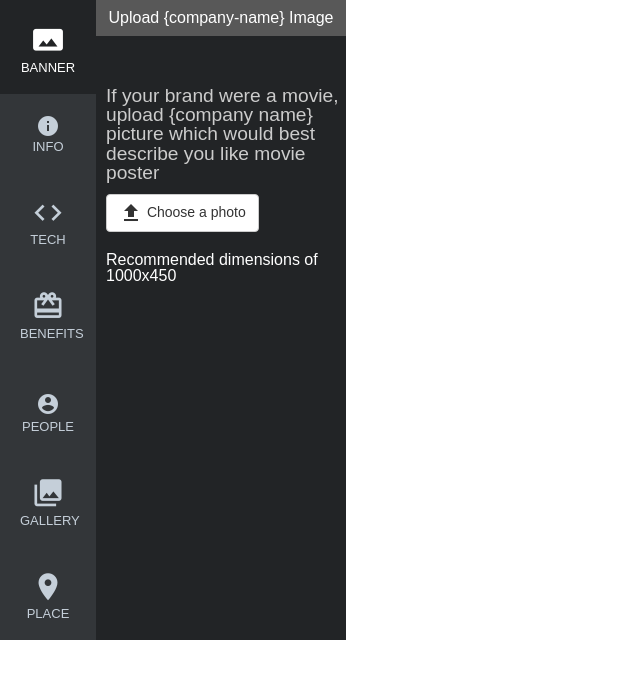
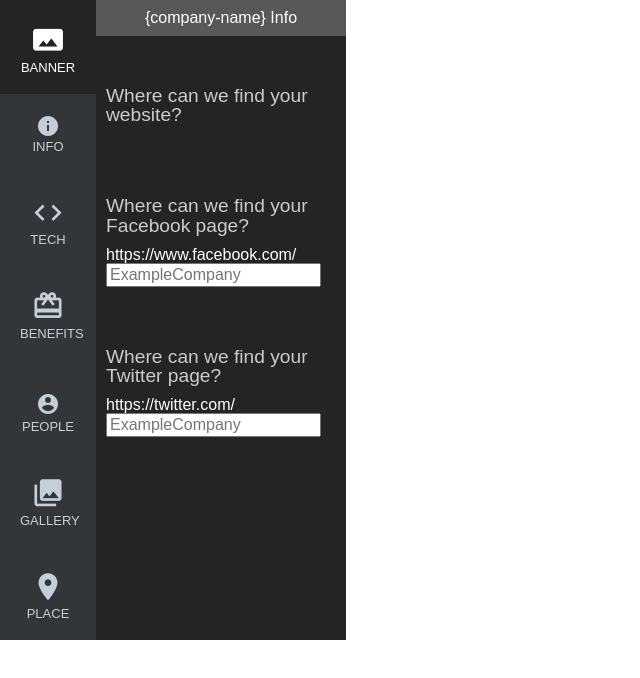
Before and after one commit to anilkk/stackoverflowcareerusabilityreport, a plain HTML site: page index.html in a window 1280 px wide. Shown: the whole page, without its empty margins (0-640 px from the left). Drawn offline with nearby package versions, Linux system fonts and the light colour scheme.

Commit message:
2 tab implementation for info.

```diff
--- a/css/style.css
+++ b/css/style.css
@@ -61,11 +61,11 @@ body {
 }
 
 .banner-upload {
-    padding: 50px 5px 10px 10px;
+    padding: 50px 10px 10px 10px;
     text-align: left;
 }
 
-.banner-upload_header {
+.banner-upload_question {
     font-size: 1.2em;
     padding-bottom: 12px;
     color: #CCC;
--- a/index.html
+++ b/index.html
@@ -35,7 +35,7 @@
                 <span>Place</span>
             </li>
         </ul>
-        <div class="edit-input text-center">
+        <!-- <div class="edit-input text-center">
             <h2 class="edit-input__header">Upload {company-name} Image</h2>
 
             <div class="banner-upload">
@@ -47,6 +47,22 @@
                 </a>
                 <p> Recommended dimensions of <strong>1000x450</strong></p>
             </div>
+        </div> -->
+        <div class="edit-input text-center">
+            <h2 class="edit-input__header">{company-name} Info</h2>
+            <div class="banner-upload">
+                <h3 class="banner-upload_question">Where can we find your website?</h3>
+            </div>
+            <div class="banner-upload">
+                <h3 class="banner-upload_question">Where can we find your Facebook page?</h3>
+                <label for="facebook-slug">https://www.facebook.com/</label>
+                <input id="facebook-slug" type="text" name="facebook" ng-model="widget.model.Facebook" placeholder="ExampleCompany" class="ng-pristine ng-valid ng-empty ng-touched">
+            </div>
+            <div class="banner-upload">
+                <h3 class="banner-upload_question">Where can we find your Twitter page?</h3>
+                <label for="twitter-slug">https://twitter.com/</label>
+                <input id="twitter-slug" type="text" name="twitter" ng-model="widget.model.Twitter" ng-pattern="/^@?[A-Za-z0-9_]{1,15}$/" placeholder="ExampleCompany" class="ng-pristine ng-untouched ng-valid ng-empty ng-valid-pattern">
+            </div>
         </div>
     </div>
 </body>
```
